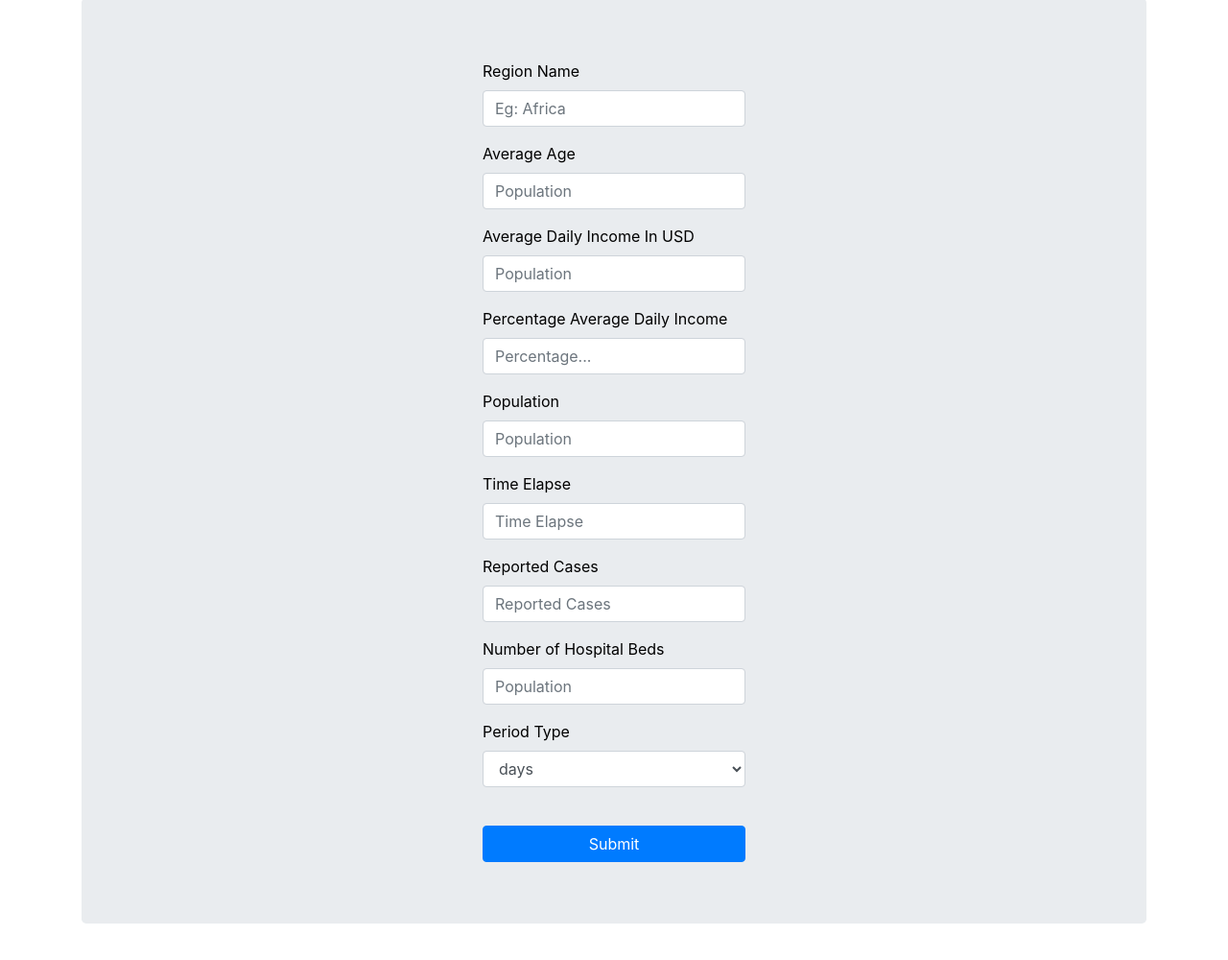
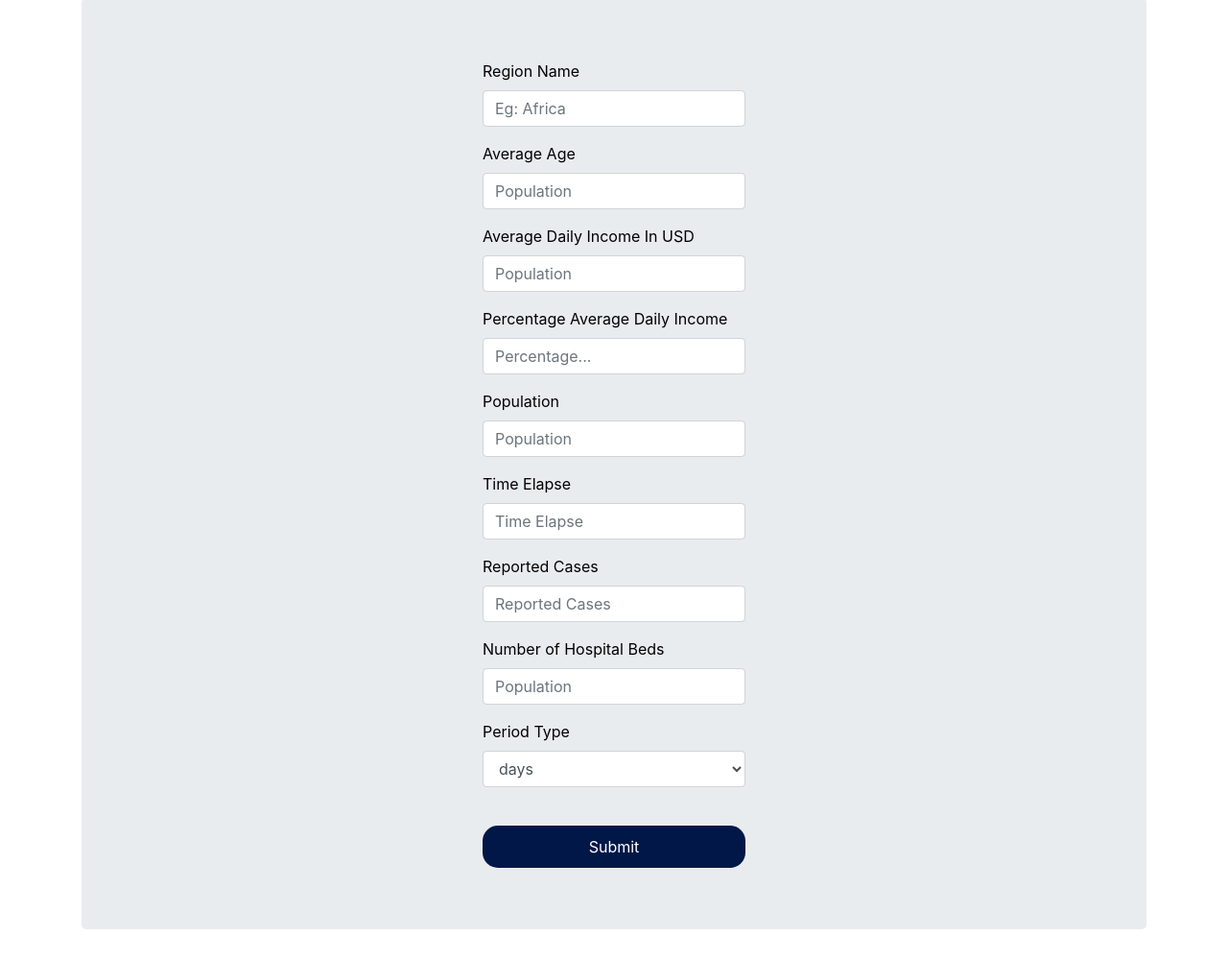
Before and after one commit to Qhristen/covid19-estimator-front, a plain HTML site: page index.html in a window 1280 px wide. Shown: the part 183-1183 px from the top of the page at 96% size. Drawn offline with nearby package versions, Linux system fonts and the light colour scheme.

Commit message:
fix button

```diff
--- a/index.html
+++ b/index.html
@@ -6,6 +6,7 @@
     <meta name="viewport" content="width=device-width, initial-scale=1.0">
     <meta name="Description" content="covid19-impact Estimator">
     <meta http-equiv="X-UA-Compatible" content="ie=edge">
+    <meta http-equiv="Cache-control" max-age="31536000" content="public">
     <link rel="stylesheet" rel="preload" as="style" href="styles.css">
     <link rel="stylesheet" rel="preload" as="style"
         href="https://stackpath.bootstrapcdn.com/bootstrap/4.4.1/css/bootstrap.min.css"
@@ -78,7 +79,7 @@
                     </select>
                 </div>
                 <button data-go-estimate data-toggle="modal" data-target="#exampleModalScrollable" type="submit"
-                    class="btn btn-primary mt-4">Submit</button>
+                    class="mt-4 btnn">Submit</button>
 
                     <!-- Modal -->
                     <div class="modal fade" id="exampleModalScrollable" tabindex="-1" role="dialog"
--- a/styles.css
+++ b/styles.css
@@ -3,7 +3,7 @@ body{
     padding: 0;
     background-color: black;
     font-family: 'Trebuchet MS';
-    background: #000000;
+
 }
 
 .form-group label{
@@ -28,7 +28,13 @@ body{
     text-align: center;
     font-weight: bolder;
 }
-
+.btnn{
+    color: #fff;
+    background: rgb(0, 23, 71);
+    padding: 10px;
+    border-radius: 1rem;
+    border: none;
+}
 @media (max-width: 768px) {
     .res{
         padding: 20px;
```
